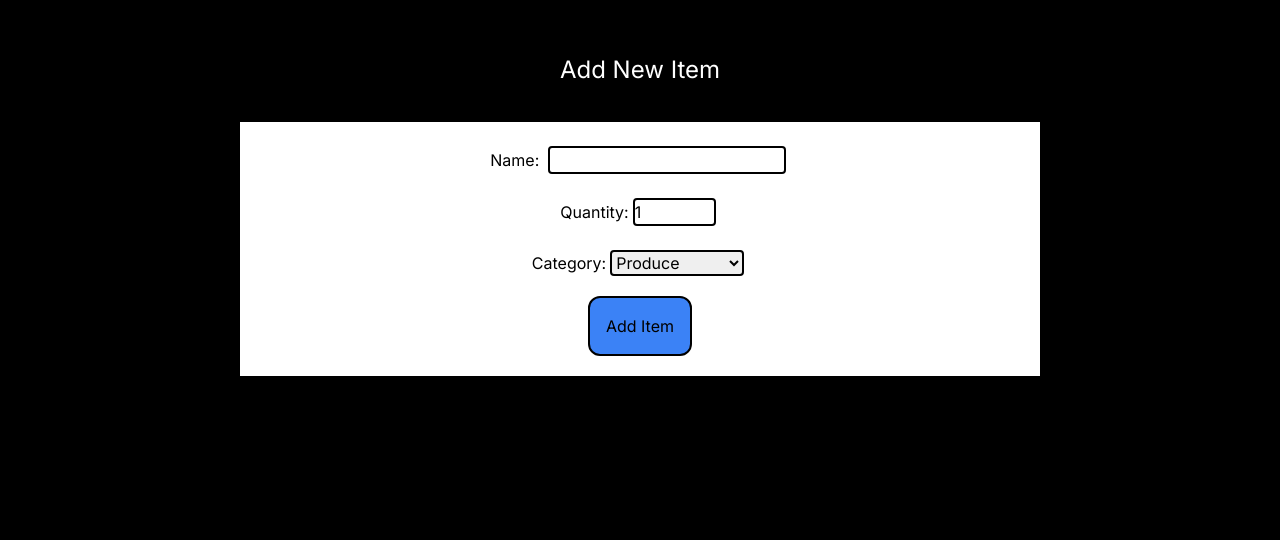
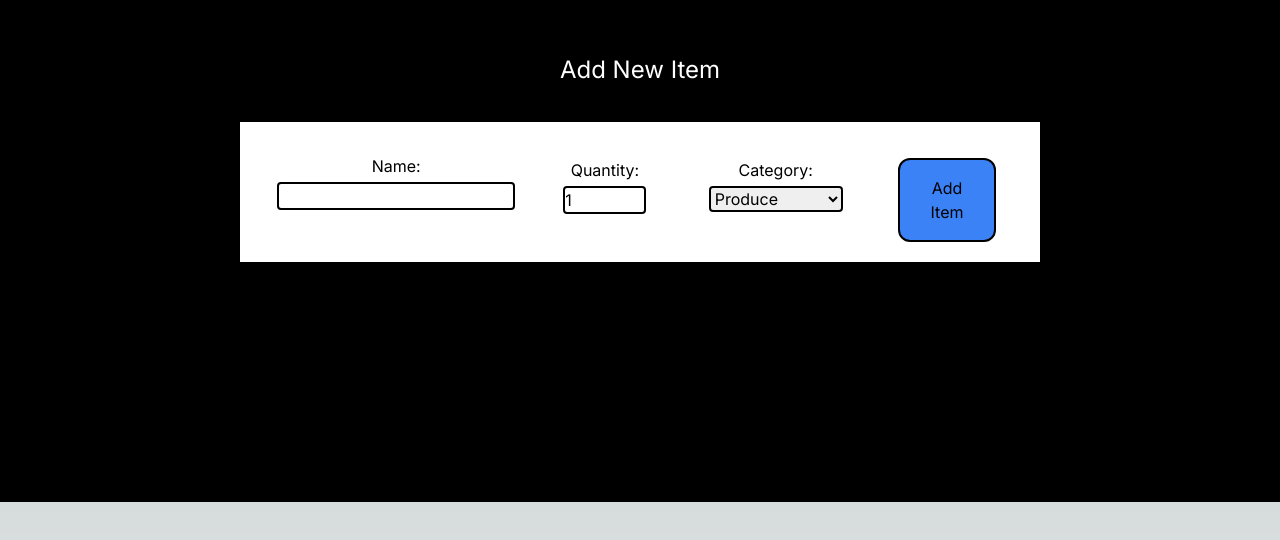
Before and after one commit to karmdesai13/cprg306-assignments, a Next.js app: page /week4 in a window 1280 px wide. Shown: the part 222-762 px from the top of the page. Built offline with nearby package versions, Linux system fonts and the light colour scheme.

Commit message:
adding more css

```diff
--- a/app/week4/new-item.js
+++ b/app/week4/new-item.js
@@ -25,7 +25,9 @@ export default function NewItem() {
     }
 
     const handleClick = () => {
-        alert('Added Name: ' + name + ' Quantity: ' + quantity + ' Category: ' + category)
+        alert('Added Name: ' + name +'\n'+
+              'Quantity: ' + quantity + '\n'+
+              'Category: ' + category)
       };
 
     const handleNameChange = (event) => {
@@ -42,12 +44,12 @@ export default function NewItem() {
 
 
     return(
-        <main>
-            <h1 className="text-2xl text-center p-4 m-5">Add New Item</h1>
+        <main className="">
+            <h1 className="text-2xl  text-center p-4 m-5">Add New Item</h1>
             <div className="">
                 <form onSubmit={handleSubmit}>
-                <ul className="w-30 bg-white text-black space-y-4 p-5">
-                    <li>
+                <ul className=" flex justify-between w-30 bg-white text-black space-y-4 p-5">
+                    <li className="mt-3">
                      <label className="">
                      <span>Name:  </span>
                      <input type="text"
```
